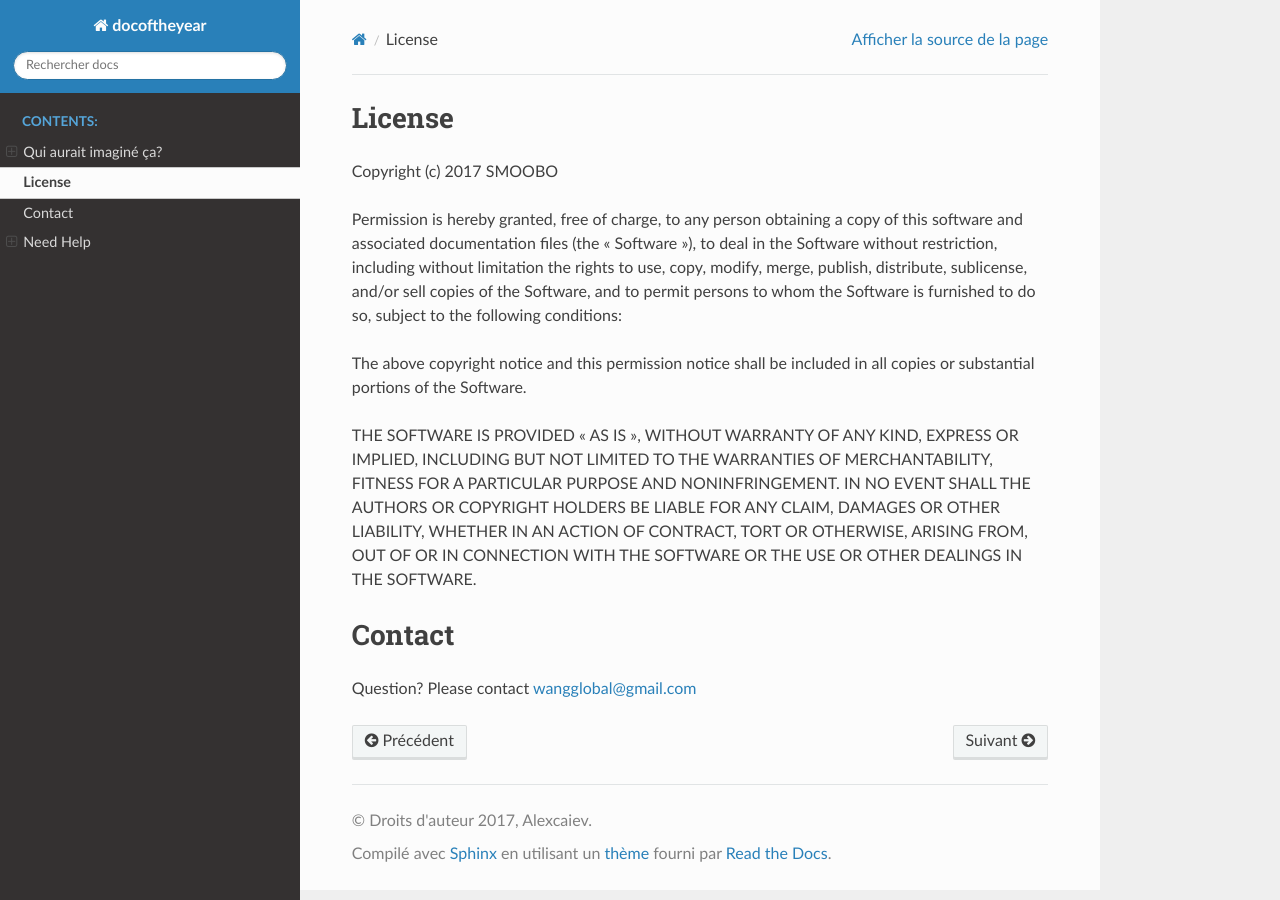
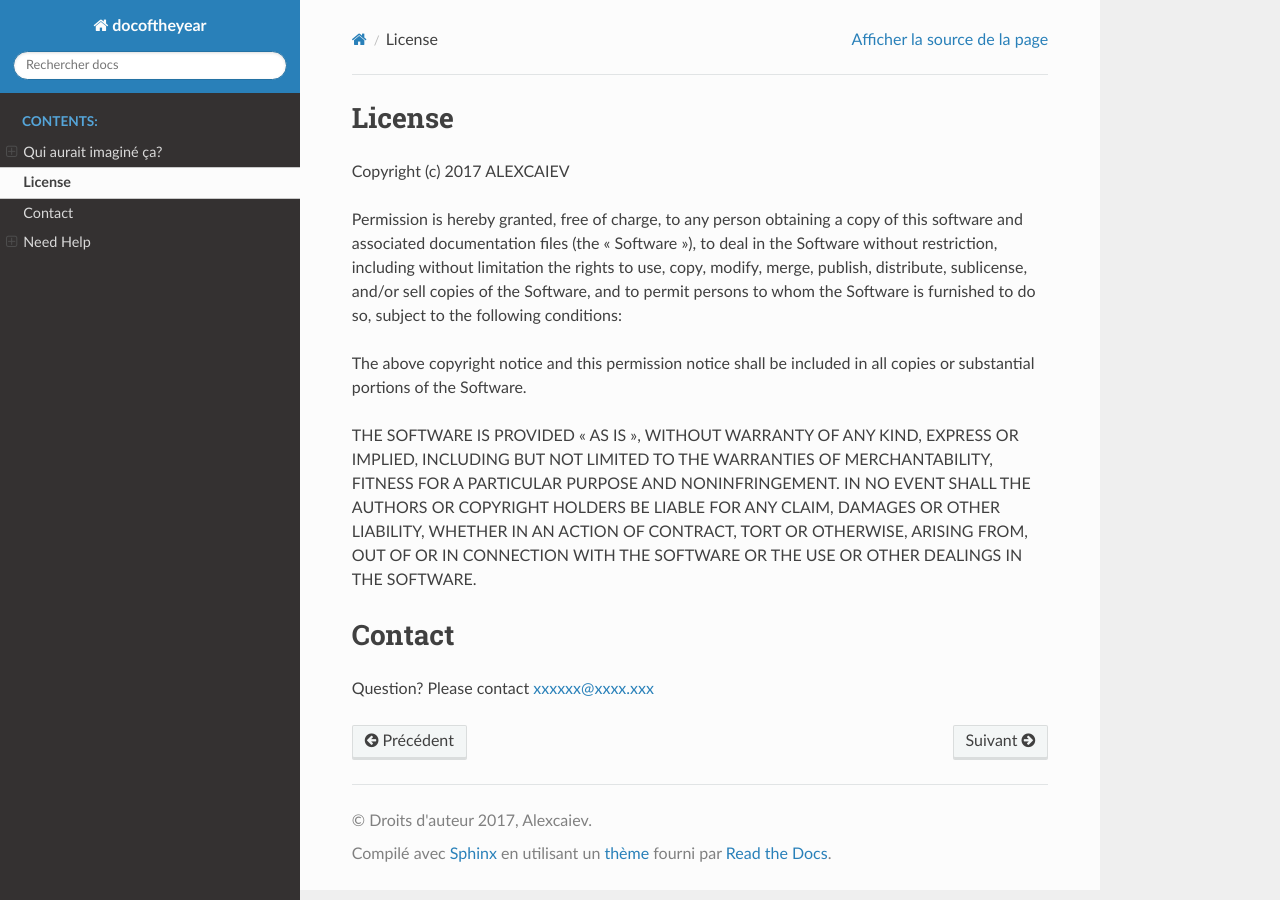
Before and after one commit to alexcaiev/docoftheyear-, a Sphinx documentation site: the page built from docs/source/license.rst, in a window 1280 px wide. Built offline with Sphinx 7.4.7 and the Read the Docs theme 2.0.0, drawn with Linux system fonts in a browser that asks for light colours.

Commit message:
Update license.rst

```diff
--- a/docs/source/license.rst
+++ b/docs/source/license.rst
@@ -1,7 +1,7 @@
 License
 =======
 
-Copyright (c) 2017 SMOOBO
+Copyright (c) 2017 ALEXCAIEV
 
 Permission is hereby granted, free of charge, to any person obtaining a copy
 of this software and associated documentation files (the "Software"), to deal
@@ -23,4 +23,4 @@ SOFTWARE.
 
 Contact
 =======
-Question? Please contact wangglobal@gmail.com
+Question? Please contact xxxxxx@xxxx.xxx
```
